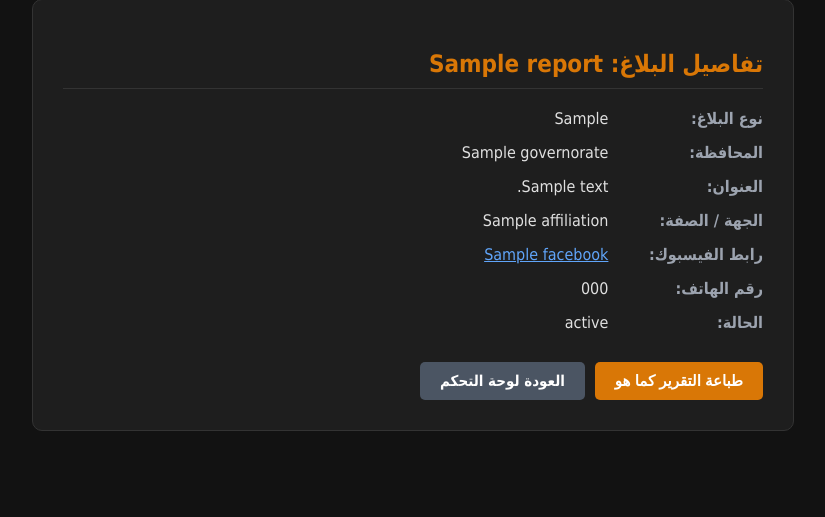
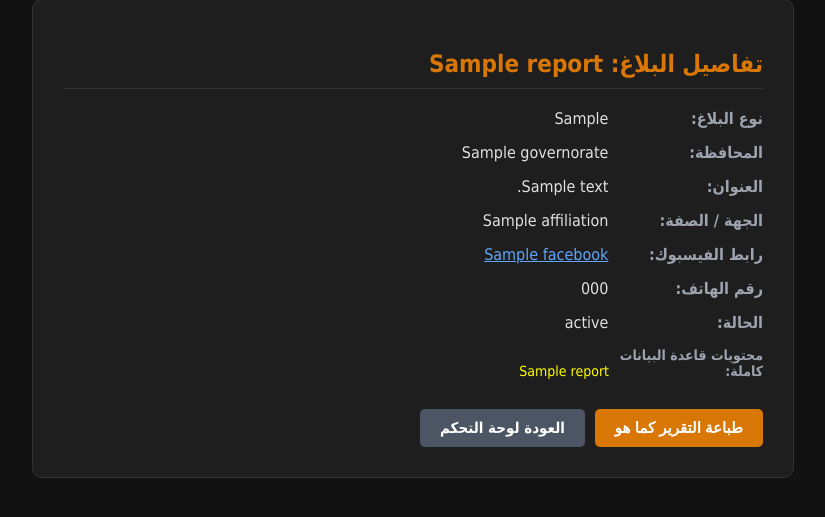
Before and after one commit to betarra/secure-reports-app, a Flask app: template templates/report_detail.html in a window 1280 px wide. Shown: the part 39-556 px from the top of the page, without its empty margins (227-1052 px from the left). Run offline with Flask 3, Linux system fonts and the light colour scheme; the template is opened without the code that fills it: most values are stand-ins (such as "Sample title", 1, 10 or a date in 2020).

Commit message:
Update report_detail.html to show database contents
Added a section to display complete database contents.

```diff
--- a/templates/report_detail.html
+++ b/templates/report_detail.html
@@ -58,7 +58,7 @@
             <a href="{{ media_file if media_file.startswith('http') else url_for('static', filename='uploads/' + media_file) }}" download class="btn btn-download" target="_blank">تحميل الملف المرفق للاب توب</a>
         </div>
         {% endif %}
-
+<div class="info-row" style="color: yellow; font-size: 14px;"><strong>محتويات قاعدة البيانات كاملة:</strong> {{ report }}</div>
         <div class="btn-container">
             <button onclick="window.print()" class="btn">طباعة التقرير كما هو</button>
             <!-- مسار العودة الصحيح المطابق لملف app.py -->
```
